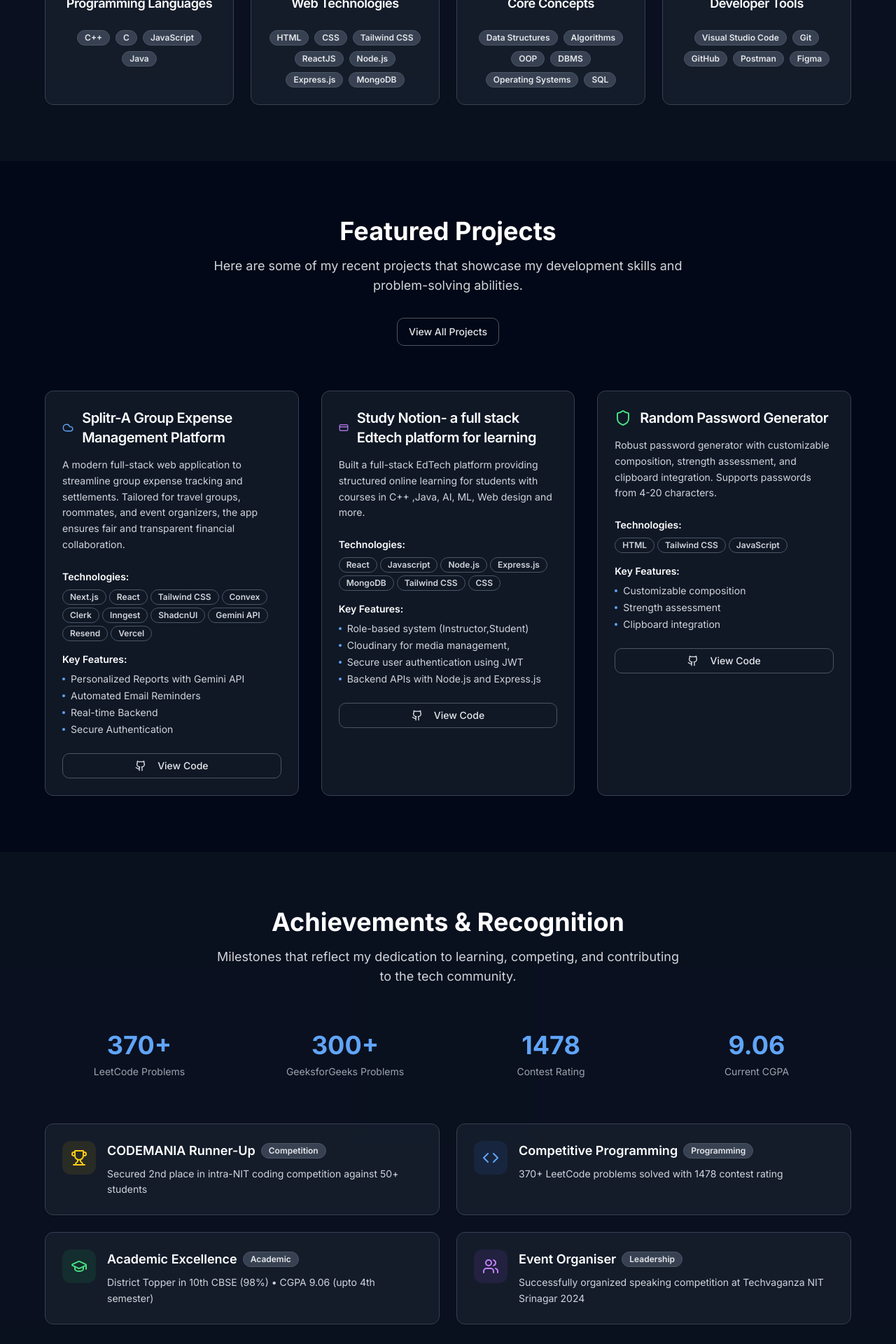
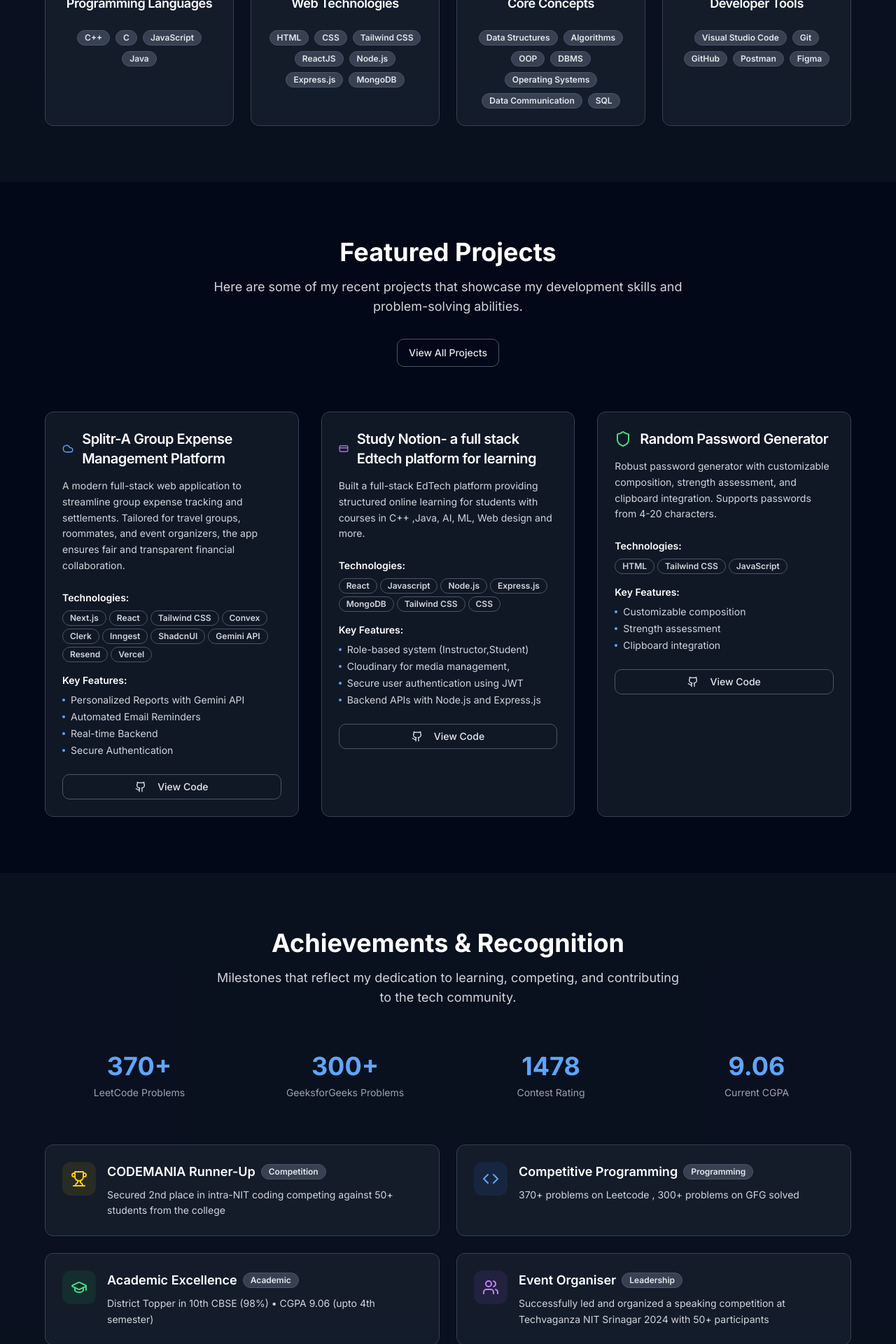
Before and after one commit to Abishek1254/MyPortfolio, a Next.js app: page / in a window 1280 px wide. Shown: the part 1160-3080 px from the top of the page at 70% size. Built offline with nearby package versions, Linux system fonts and the light colour scheme.

Commit message:
Updated facts

```diff
--- a/app/components/achievements.tsx
+++ b/app/components/achievements.tsx
@@ -16,7 +16,7 @@ export function Achievements() {
     {
       icon: Trophy,
       title: "CODEMANIA Runner-Up",
-      description: "Secured 2nd place in intra-NIT coding competition against 50+ students",
+      description: "Secured 2nd place in intra-NIT coding competing against 50+ students from the college",
       category: "Competition",
       color: "text-yellow-400",
       bgColor: "bg-yellow-500/10",
@@ -24,7 +24,7 @@ export function Achievements() {
     {
       icon: Code,
       title: "Competitive Programming",
-      description: "370+ LeetCode problems solved with 1478 contest rating",
+      description: "370+ problems on Leetcode , 300+ problems on GFG solved",
       category: "Programming",
       color: "text-blue-400",
       bgColor: "bg-blue-500/10",
@@ -40,7 +40,7 @@ export function Achievements() {
     {
       icon: Users,
       title: "Event Organiser",
-      description: "Successfully organized speaking competition at Techvaganza NIT Srinagar 2024",
+      description: "Successfully led and organized a speaking competition at Techvaganza NIT Srinagar 2024 with 50+ participants",
       category: "Leadership",
       color: "text-purple-400",
       bgColor: "bg-purple-500/10",
--- a/app/components/skills.tsx
+++ b/app/components/skills.tsx
@@ -27,7 +27,7 @@ export function Skills() {
     {
       title: "Core Concepts",
       icon: Database,
-      skills: ["Data Structures", "Algorithms", "OOP", "DBMS", "Operating Systems", "SQL"],
+      skills: ["Data Structures", "Algorithms", "OOP", "DBMS", "Operating Systems", "Data Communication", "SQL"],
       color: "text-purple-400",
     },
     {
```
